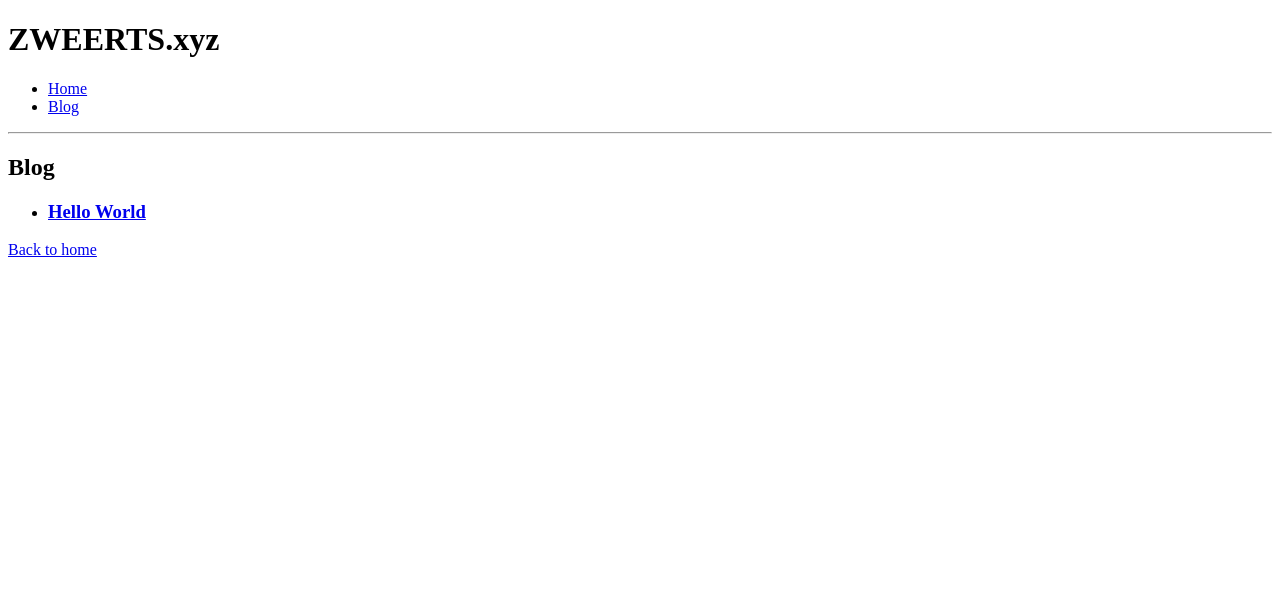
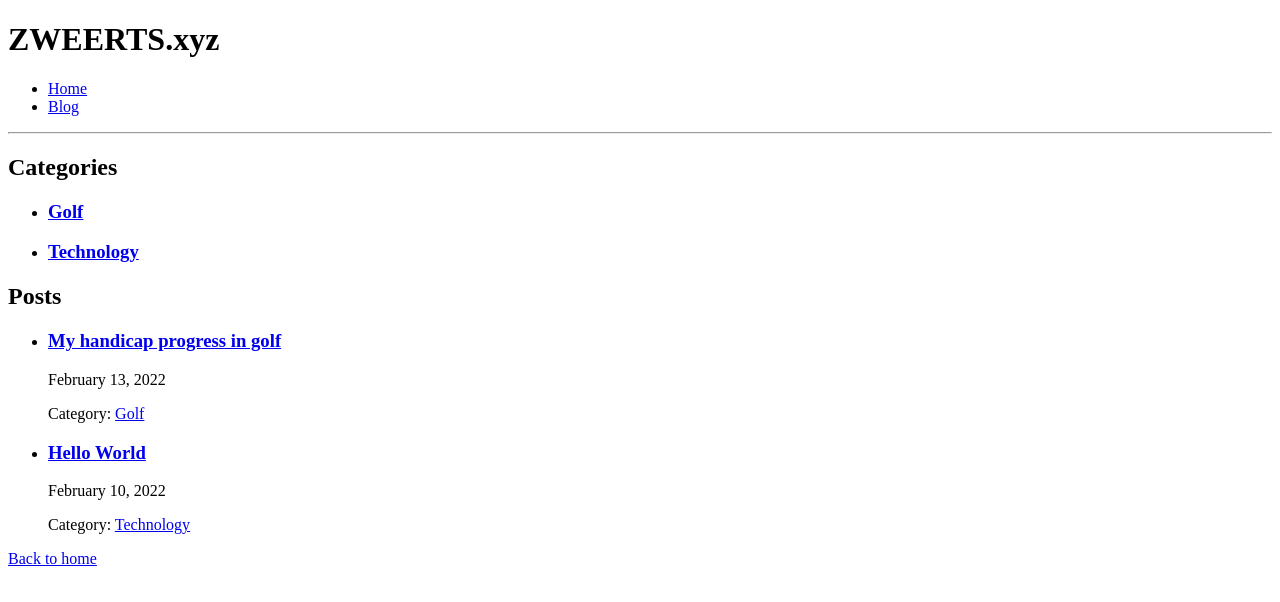
Before and after one commit to kanovic/zweerts.xyz, a Next.js app: page /blog in a window 1280 px wide. Shown: the top 602 px of the page. Built offline with nearby package versions, Linux system fonts and the light colour scheme.

Commit message:
added categories functionality in blog and removed api

```diff
--- /dev/null
+++ b/categories/golf.json
@@ -0,0 +1,3 @@
+{
+  "subject": "Golf"
+}
--- /dev/null
+++ b/categories/technology.json
@@ -0,0 +1,3 @@
+{
+  "subject": "Technology"
+}
--- a/components/date.jsx
+++ b/components/date.jsx
@@ -3,5 +3,9 @@ import { parseISO, format } from 'date-fns';
 export default function Date({ datestring }) {
   const date = parseISO(datestring);
 
-  return <time dateTime={datestring}>{format(date, 'LLLL d, yyyy')}</time>;
+  return (
+    <p>
+      <time dateTime={datestring}>{format(date, 'LLLL d, yyyy')}</time>
+    </p>
+  );
 }
--- /dev/null
+++ b/lib/categories.js
@@ -0,0 +1,38 @@
+import fs from 'fs';
+import path from 'path';
+
+const categoriesDirectory = path.join(process.cwd(), 'categories');
+
+export function getSortedCategories() {
+  const filenames = fs.readdirSync(categoriesDirectory);
+  return filenames.map(filename => {
+    const file = fs.readFileSync(
+      path.join(process.cwd(), 'categories', filename),
+      'utf8',
+    );
+
+    const data = JSON.parse(file);
+    const slug = filename.replace(/\.json/, '');
+
+    return {
+      ...data,
+      slug,
+      permalink: `/categories/${slug}`,
+    };
+  });
+}
+
+export function getCategoryBySlug(slug) {
+  const file = fs.readFileSync(
+    path.join(process.cwd(), 'categories', `${slug}.json`),
+    'utf8',
+  );
+
+  const data = JSON.parse(file);
+
+  return {
+    ...data,
+    permalink: `/categories/${slug}`,
+    slug,
+  };
+}
--- a/package.json
+++ b/package.json
@@ -1,6 +1,6 @@
 {
   "name": "zweerts.xyz",
-  "version": "0.1.0",
+  "version": "0.2.0",
   "private": true,
   "scripts": {
     "dev": "next dev",
--- a/pages/api/hello.js
+++ /dev/null
@@ -1,5 +0,0 @@
-// Next.js API route support: https://nextjs.org/docs/api-routes/introduction
-
-export default function handler(req, res) {
-  res.status(200).json({ name: 'Bruce Wayne' });
-}
--- a/pages/blog.jsx
+++ b/pages/blog.jsx
@@ -1,37 +1,58 @@
 import { getSortedPostsData } from '../lib/posts';
+import { getSortedCategories } from '../lib/categories';
 import Link from 'next/link';
 import Date from '../components/date';
 import Layout from '../components/layout';
+import { getCategoryBySlug } from '../lib/categories';
 
 export async function getStaticProps() {
   const allPostsData = getSortedPostsData();
 
   return {
     props: {
-      allPostsData,
+      posts: allPostsData.map(post => ({
+        ...post,
+        category: getCategoryBySlug(post.category),
+      })),
+      categories: getSortedCategories(),
     },
   };
 }
 
-export default function Blog({ allPostsData }) {
+export default function Blog({ posts, categories }) {
   return (
-    <>
     <Layout title="Blog">
       <section>
-          <h2>Blog</h2>
+        <h2>Categories</h2>
         <ul>
-            {allPostsData.map(({ slug, date, title }) => (
+          {categories.map(category => (
+            <li key={category.slug}>
+              <h3>
+                <Link href={category.permalink}>
+                  <a>{category.subject}</a>
+                </Link>
+              </h3>
+            </li>
+          ))}
+        </ul>
+        <h2>Posts</h2>
+        <ul>
+          {posts.map(({ slug, date, title, category }) => (
             <li key={slug}>
               <h3>
                 <Link href={`/posts/${slug}`}>
                   <a>{title}</a>
                 </Link>
               </h3>
+              <Date datestring={date} />
+              Category:{' '}
+              <Link href={category.permalink}>
+                <a>{category.subject}</a>
+              </Link>
             </li>
           ))}
         </ul>
       </section>
     </Layout>
-    </>
   );
 }
--- /dev/null
+++ b/posts/handicap-progress.md
@@ -0,0 +1,9 @@
+---
+title: 'My handicap progress in golf'
+date: '2022-02-13'
+category: 'golf'
+---
+
+I play arounf 18 stableford points during winter competition.
+Sometimes 20 plus but more common; about 17/18 points.
+All the effort during the winter will pay itself back tripple during summer season!
--- a/posts/hello-world.md
+++ b/posts/hello-world.md
@@ -1,8 +1,7 @@
 ---
 title: 'Hello World'
 date: '2022-02-10'
+category: 'technology'
 ---
 
-# ZWEERS.xyz
-
-## New site live from my own vps
+New site live from my own VPS!
```
Also changed, not shown: pages/categories/[slug].js (added, +53 -0 lines), pages/index.jsx (+24 -0 lines), pages/posts/[slug].jsx (+14 -6 lines), 1 other file (tests, documents, lock files or other folders). Lines whose indentation alone changed are shown as unchanged.
